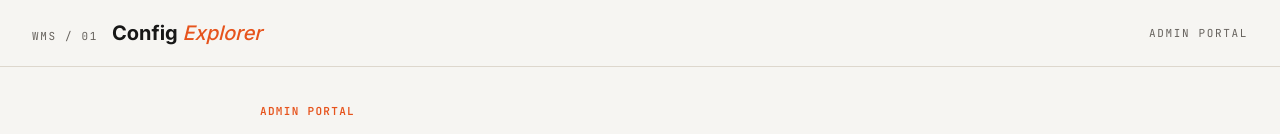
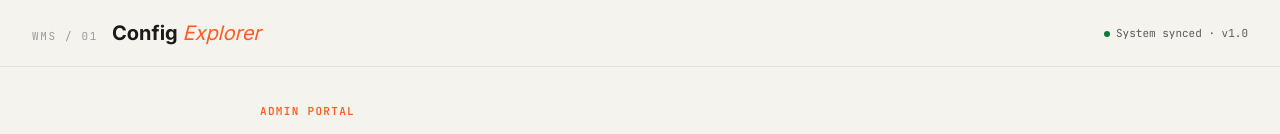
Before and after one commit to sheng-wen-huang/mcl-tw-public-resources, a Next.js app in the folder vercel-app/: page /admin in a window 1280 px wide. Shown: the top 134 px of the page. Built offline with nearby package versions, Linux system fonts and the light colour scheme; no server answers.

Commit message:
Match admin header and fix Mermaid preview text

```diff
--- a/vercel-app/app/admin/AdminDashboard.jsx
+++ b/vercel-app/app/admin/AdminDashboard.jsx
@@ -83,16 +83,18 @@ export default function AdminDashboard({ user, publicSiteUrl }) {
       securityLevel: "strict",
       theme: "base",
       themeVariables: {
-        primaryColor: "#fff0e8",
-        primaryTextColor: "#171717",
-        primaryBorderColor: "#e6531c",
-        lineColor: "#66625d",
-        secondaryColor: "#f6f5f2",
+        primaryColor: "#fff1eb",
+        primaryTextColor: "#1a1a1a",
+        primaryBorderColor: "#ff5a1f",
+        nodeTextColor: "#1a1a1a",
+        textColor: "#1a1a1a",
+        lineColor: "#5c5c5c",
+        secondaryColor: "#f5f3ee",
         tertiaryColor: "#ffffff",
         fontFamily: "Inter, sans-serif",
         fontSize: "14px"
       },
-      flowchart: { curve: "basis", padding: 20 }
+      flowchart: { curve: "basis", padding: 20, htmlLabels: false }
     });
   }, []);
 
@@ -207,7 +209,6 @@ export default function AdminDashboard({ user, publicSiteUrl }) {
         </div>
         <div className="actions">
           <button className="button primary" onClick={startNew}>New flow</button>
-          <a className="button" href="/api/auth/signout">Sign out</a>
         </div>
       </div>
 
--- a/vercel-app/app/layout.jsx
+++ b/vercel-app/app/layout.jsx
@@ -1,11 +1,15 @@
 import "./styles.css";
+import { getServerSession } from "next-auth";
+import { authOptions } from "../lib/auth";
 
 export const metadata = {
   title: "WMS Config Explorer Admin",
   description: "Admin portal and API for WMS Config Explorer"
 };
 
-export default function RootLayout({ children }) {
+export default async function RootLayout({ children }) {
+  const session = await getServerSession(authOptions);
+
   return (
     <html lang="en">
       <body>
@@ -14,7 +18,12 @@ export default function RootLayout({ children }) {
             <span className="brand-mark">WMS / 01</span>
             <span className="brand-title">Config <em>Explorer</em></span>
           </div>
-          <span className="header-meta">Admin portal</span>
+          <div className="header-meta">
+            <span className="info"><span className="dot"></span>System synced · v1.0</span>
+            {session ? (
+              <a className="btn-login btn-login-danger" href="/api/auth/signout">Sign out</a>
+            ) : null}
+          </div>
         </header>
         {children}
       </body>
--- a/vercel-app/app/styles.css
+++ b/vercel-app/app/styles.css
@@ -1,14 +1,16 @@
 @import url("https://fonts.googleapis.com/css2?family=Inter:wght@400;500;600;700&family=JetBrains+Mono:wght@400;500;600&display=swap");
 
 :root {
-  --bg: #f6f5f2;
+  --bg: #f5f3ee;
   --panel: #ffffff;
-  --ink: #171717;
-  --muted: #66625d;
-  --line: #ddd7cd;
-  --accent: #e6531c;
-  --accent-soft: #fff0e8;
-  --danger: #b42318;
+  --ink: #1a1a1a;
+  --ink-soft: #5c5c5c;
+  --ink-faint: #9a9a9a;
+  --muted: #5c5c5c;
+  --line: #e5e0d6;
+  --accent: #ff5a1f;
+  --accent-soft: #fff1eb;
+  --danger: #c2410c;
   --font-sans: "Inter", -apple-system, BlinkMacSystemFont, "Segoe UI", sans-serif;
   --font-mono: "JetBrains Mono", ui-monospace, SFMono-Regular, Consolas, monospace;
   --text-xs: 11px;
@@ -52,12 +54,11 @@ button, input, textarea, select {
   gap: 14px;
 }
 
-.brand-mark,
-.header-meta {
+.brand-mark {
   font-family: var(--font-mono);
   font-size: var(--text-xs);
-  letter-spacing: .15em;
-  color: var(--muted);
+  letter-spacing: 0.15em;
+  color: var(--ink-faint);
   text-transform: uppercase;
 }
 
@@ -69,7 +70,56 @@ button, input, textarea, select {
 .brand-title em {
   color: var(--accent);
   font-style: italic;
-  font-weight: 500;
+  font-weight: 400;
+}
+
+.header-meta {
+  display: flex;
+  align-items: center;
+  gap: 20px;
+  font-family: var(--font-mono);
+  font-size: var(--text-xs);
+  color: var(--ink-soft);
+}
+
+.header-meta .dot {
+  width: 6px;
+  height: 6px;
+  border-radius: 50%;
+  background: #0d7a3a;
+  display: inline-block;
+  margin-right: 6px;
+  animation: pulse 2s ease-in-out infinite;
+}
+
+@keyframes pulse {
+  0%, 100% { opacity: 1; }
+  50% { opacity: 0.4; }
+}
+
+.btn-login {
+  font-family: var(--font-mono);
+  font-size: var(--text-xs);
+  letter-spacing: 0.1em;
+  text-transform: uppercase;
+  text-decoration: none;
+  background: transparent;
+  border: 1px solid var(--ink);
+  color: var(--ink);
+  padding: 8px 16px;
+  cursor: pointer;
+  transition: all 0.2s;
+}
+
+.btn-login:hover {
+  background: var(--ink);
+  color: var(--bg);
+}
+
+.btn-login-danger:hover {
+  background: var(--danger);
+  border-color: var(--danger);
+  color: #fff;
 }
 
 .shell {
@@ -184,15 +234,19 @@ h3 {
 }
 
 .back-link {
+  background: none;
+  border: none;
   display: inline-flex;
   align-items: center;
   gap: 8px;
   margin-bottom: 24px;
-  color: var(--muted);
+  color: var(--ink-soft);
   font-family: var(--font-mono);
   font-size: var(--text-xs);
-  font-weight: 700;
-  letter-spacing: .08em;
+  font-weight: 400;
+  letter-spacing: 0.1em;
+  padding: 0;
+  cursor: pointer;
   text-decoration: none;
   text-transform: uppercase;
 }
@@ -294,6 +348,16 @@ h3 {
   max-width: 100%;
 }
 
+.preview-box svg text,
+.preview-box svg .label,
+.preview-box svg .nodeLabel,
+.preview-box svg .edgeLabel,
+.preview-box svg foreignObject,
+.preview-box svg foreignObject * {
+  color: var(--ink) !important;
+  fill: var(--ink) !important;
+}
+
 .split {
   display: grid;
   grid-template-columns: 1fr 1fr;
@@ -321,4 +385,14 @@ h3 {
     align-items: flex-start;
     flex-direction: column;
   }
+
+  .app-header {
+    padding: 14px 20px;
+    flex-wrap: wrap;
+    gap: 12px;
+  }
+
+  .header-meta .info {
+    display: none;
+  }
 }
```
